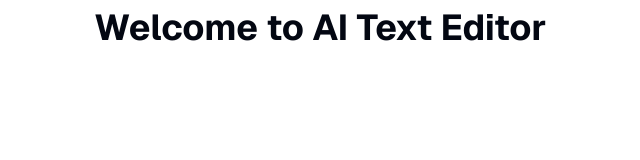
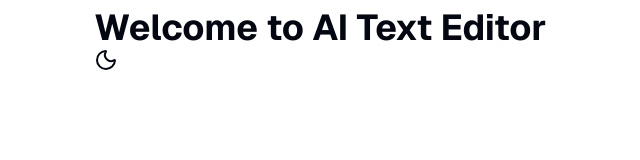
Before and after one commit to SyedJunaidAli1/AI-text-editor, a Next.js app: page / in a window 1280 px wide. Shown: the top 160 px of the page, without its empty margins (162-802 px from the left). Built offline with nearby package versions, Linux system fonts and the light colour scheme; no server answers.

Commit message:
motion added

```diff
--- /dev/null
+++ b/app/components/AnimatedThemeToggler.tsx
@@ -0,0 +1,82 @@
+"use client";
+import { useCallback, useEffect, useRef, useState } from "react";
+import { flushSync } from "react-dom";
+import { cn } from "@/lib/utils";
+import { Moon, Sun } from "lucide-react";
+
+interface AnimatedThemeTogglerProps extends React.ComponentPropsWithoutRef<"button"> {
+  duration?: number;
+}
+
+export const AnimatedThemeToggler = ({
+  className,
+  duration = 400,
+  ...props
+}: AnimatedThemeTogglerProps) => {
+  const [isDark, setIsDark] = useState(false);
+  const buttonRef = useRef<HTMLButtonElement>(null);
+
+  useEffect(() => {
+    const updateTheme = () => {
+      setIsDark(document.documentElement.classList.contains("dark"));
+    };
+
+    updateTheme();
+
+    const observer = new MutationObserver(updateTheme);
+    observer.observe(document.documentElement, {
+      attributes: true,
+      attributeFilter: ["class"],
+    });
+
+    return () => observer.disconnect();
+  }, []);
+
+  const toggleTheme = useCallback(async () => {
+    if (!buttonRef.current) return;
+
+    await document.startViewTransition(() => {
+      flushSync(() => {
+        const newTheme = !isDark;
+        setIsDark(newTheme);
+        document.documentElement.classList.toggle("dark");
+        localStorage.setItem("theme", newTheme ? "dark" : "light");
+      });
+    }).ready;
+
+    const { top, left, width, height } =
+      buttonRef.current.getBoundingClientRect();
+    const x = left + width / 2;
+    const y = top + height / 2;
+    const maxRadius = Math.hypot(
+      Math.max(left, window.innerWidth - left),
+      Math.max(top, window.innerHeight - top),
+    );
+
+    document.documentElement.animate(
+      {
+        clipPath: [
+          `circle(0px at ${x}px ${y}px)`,
+          `circle(${maxRadius}px at ${x}px ${y}px)`,
+        ],
+      },
+      {
+        duration,
+        easing: "ease-in-out",
+        pseudoElement: "::view-transition-new(root)",
+      },
+    );
+  }, [isDark, duration]);
+
+  return (
+    <button
+      ref={buttonRef}
+      onClick={toggleTheme}
+      className={cn(className)}
+      {...props}
+    >
+      {isDark ? <Sun /> : <Moon />}
+      <span className="sr-only">Toggle theme</span>
+    </button>
+  );
+};
--- a/app/page.tsx
+++ b/app/page.tsx
@@ -1,4 +1,5 @@
 import { createClient } from "@/lib/supabase/client";
+import { AnimatedThemeToggler } from "./components/AnimatedThemeToggler";
 
 export default async function Home() {
   const supabase = createClient();
@@ -13,6 +14,7 @@ export default async function Home() {
     <div className="flex min-h-screen items-center justify-center font-sans">
       <main className="flex min-h-screen w-full max-w-3xl flex-col items-center py-2 sm:items-start">
         <h1 className="text-4xl font-bold">Welcome to AI Text Editor</h1>
+        <AnimatedThemeToggler />
         {/*<p>{JSON.stringify(data, null, 2)}</p>*/}
       </main>
     </div>
--- a/package.json
+++ b/package.json
@@ -14,6 +14,7 @@
     "class-variance-authority": "^0.7.1",
     "clsx": "^2.1.1",
     "lucide-react": "^0.563.0",
+    "motion": "^12.34.0",
     "next": "16.1.6",
     "next-themes": "^0.4.6",
     "radix-ui": "^1.4.3",
```
Also changed, not shown: 1 other file (tests, documents, lock files or other folders).
